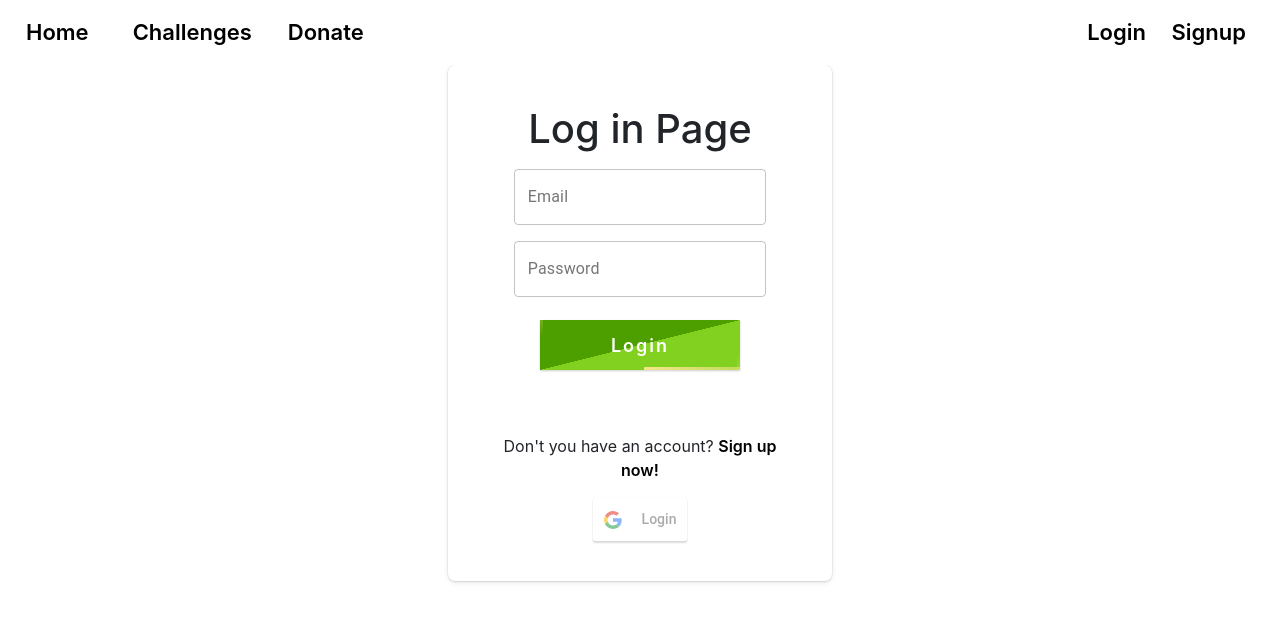
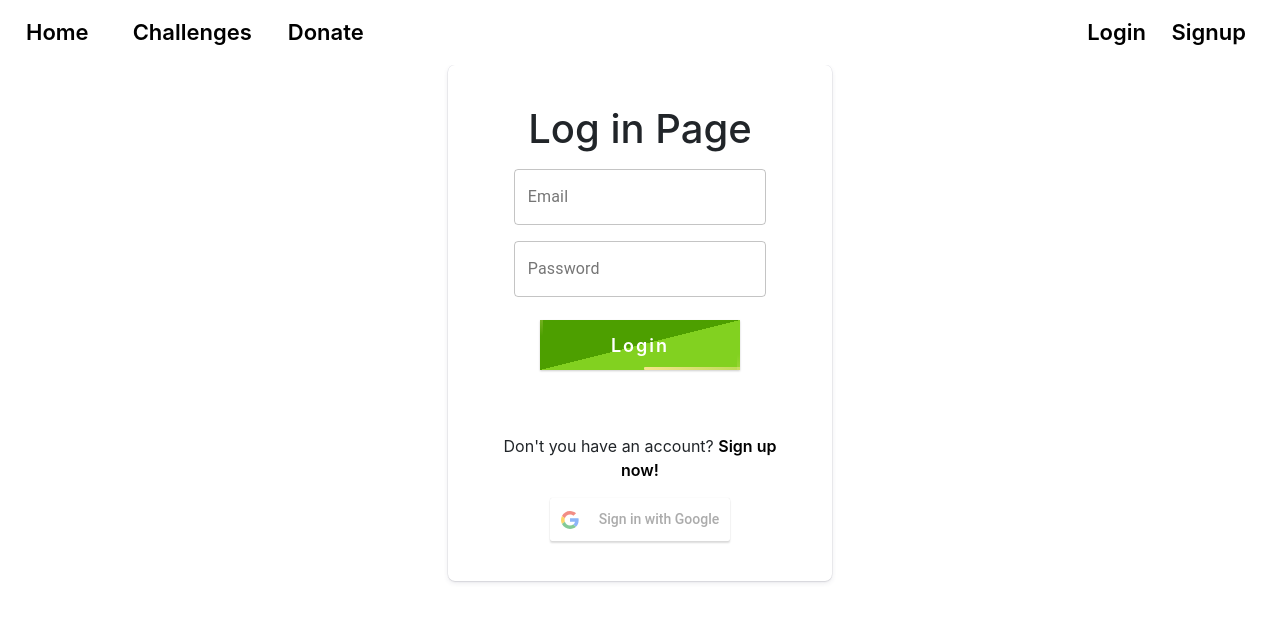
Before and after one commit to Rumas97/21-For-Future-client, a React (Create React App) app: page /login in a window 1280 px wide. Shown: the top 622 px of the page. Built offline with nearby package versions, Linux system fonts and the light colour scheme; no server answers.

Commit message:
google auth implementation done

```diff
--- a/src/App.js
+++ b/src/App.js
@@ -235,7 +235,7 @@ class App extends Component {
         <Switch>
           <Route exact path='/' component={Homepage}/>
           <Route exact path="/signup" render={(routeProps)=>{
-            return <Signup   onSubmit={this.handleSignUp} {...routeProps} />
+            return <Signup  onGoogleFailure={this.handleGoogleFailure} onGoogleSuccess={this.handleGoogleSuccess} onSubmit={this.handleSignUp} {...routeProps} />
           }}  />
          <Route exact path="/login" render={(routeProps)=>{
            return <Login onGoogleFailure={this.handleGoogleFailure} onGoogleSuccess={this.handleGoogleSuccess} error={error} onLogin={this.handleLogin} {...routeProps}  />
--- a/src/component/GoogleButton.js
+++ b/src/component/GoogleButton.js
@@ -8,7 +8,7 @@ function GoogleButton(props) {
         <div>
             <GoogleLogin
                 clientId="394151390202-ropeusm776uph5n41gb00091cfoohblg.apps.googleusercontent.com"
-                buttonText="Login"
+                buttonText="Sign in with Google"
                 onSuccess={onSuccess}
                 onFailure={onFailure}
                 cookiePolicy={'single_host_origin'}
--- a/src/component/Login.js
+++ b/src/component/Login.js
@@ -16,7 +16,7 @@ const useStyles = makeStyles((theme) => ({
 
 export default function Login(props) {
   const classes = useStyles();
-  const {onLogin, error, onGoogleFailure, onGoogleSuccess} = props
+  const {onLogin, error,onGoogleFailure, onGoogleSuccess} = props
 
   return (
     <form className={classes.root} onSubmit={onLogin} noValidate autoComplete="off">
@@ -52,6 +52,7 @@ export default function Login(props) {
         <p>Don't you have an account? <Link to="/signup" className="otherAnc"> Sign up now!</Link> </p>
         <GoogleButton onSuccess={onGoogleSuccess} onFailure={onGoogleFailure} />
 
+
     </form>
 
   );
--- a/src/component/Signup.js
+++ b/src/component/Signup.js
@@ -2,6 +2,7 @@ import React from 'react'
 import TextField from '@material-ui/core/TextField'
 import { makeStyles } from '@material-ui/core/styles'
 import "./SignUp.css"
+import GoogleButton from './GoogleButton';
 
 const useStyles = makeStyles((theme) => ({
   root: {
@@ -14,7 +15,7 @@ const useStyles = makeStyles((theme) => ({
 
 export default function Signup(props) {
   const classes = useStyles();
-  const {onSubmit} = props
+  const {onSubmit,onGoogleFailure, onGoogleSuccess} = props
 
 
   return (
@@ -53,7 +54,7 @@ export default function Signup(props) {
                                         <span></span>
                                         <span></span>
                                         <span></span></button>
-
+        <GoogleButton onSuccess={onGoogleSuccess} onFailure={onGoogleFailure} />
     </form>
 
 
@@ -61,7 +62,3 @@ export default function Signup(props) {
     </>
   );
 }
-
-
-
-// export default Signup
```
